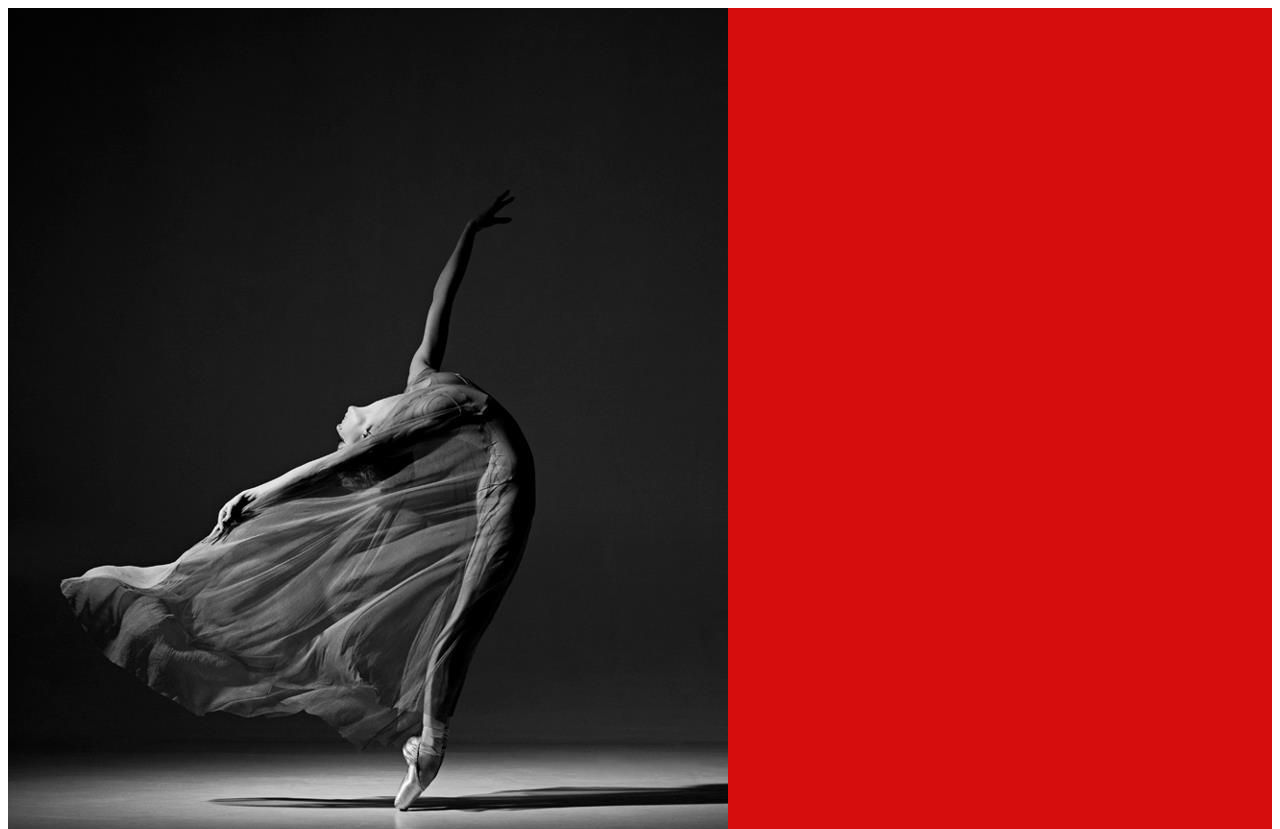
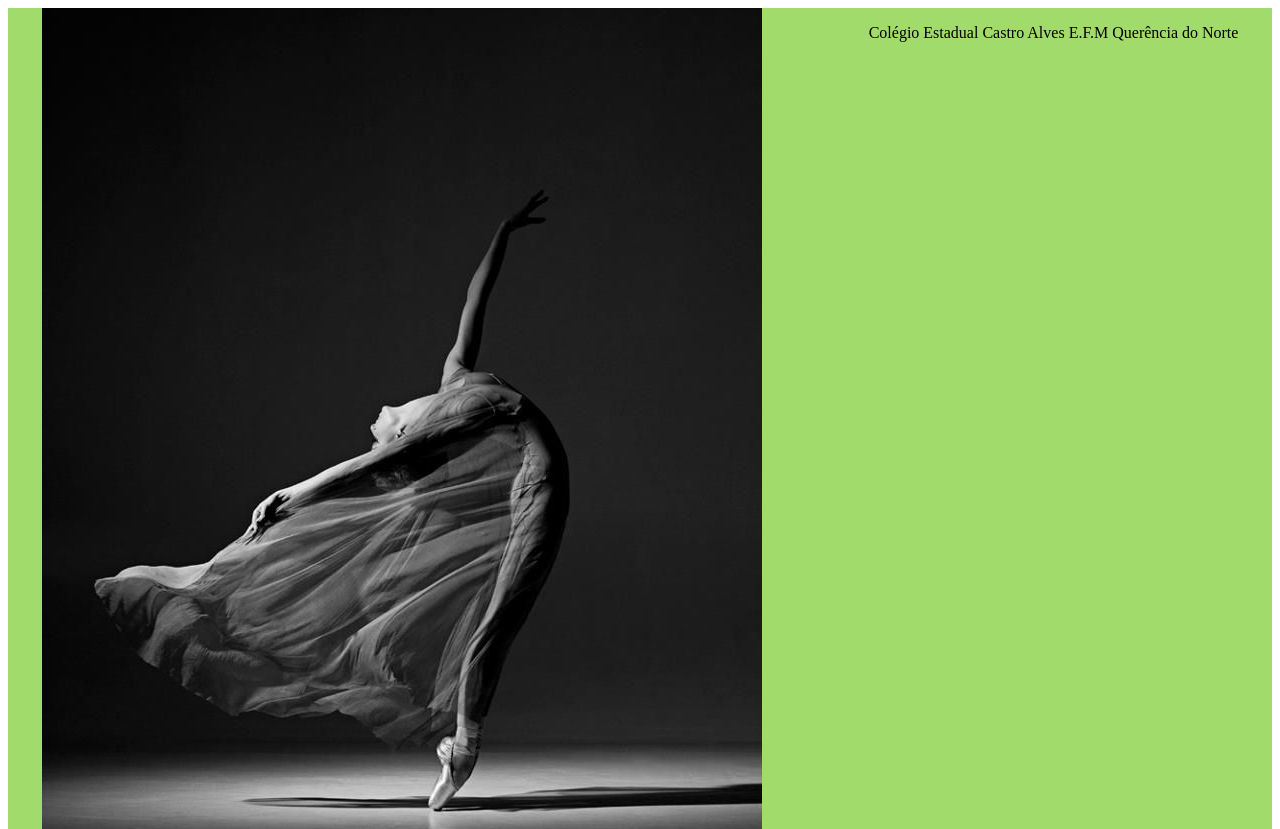
Before and after one commit to luanabeatrizribeiro/luanabeatriz, a plain HTML site: page index.html in a window 1280 px wide. Shown: the top 829 px of the page. Drawn offline with Linux system fonts and the light colour scheme.

Commit message:
Update style.css

```diff
--- a/style.css
+++ b/style.css
@@ -1,7 +1,15 @@
-header{
-    background: #d60d0d;
-    color:rgb(249, 252, 255)
+.cabeçalho {
+   background-color: #a0db6b;
+   color:black;
+   display: flex;
+   justify-content: space-around;
+   align-items: padding 24px 0;
 }
 .cabeçalho-imagem{
-    width: 10%
+   width: 20%
 }
+.cabeçalho-lista-item{
+   display: inline-block; margin: 0 16px
+   font-size: 24px
+   margin: 0 16px
+}
```
